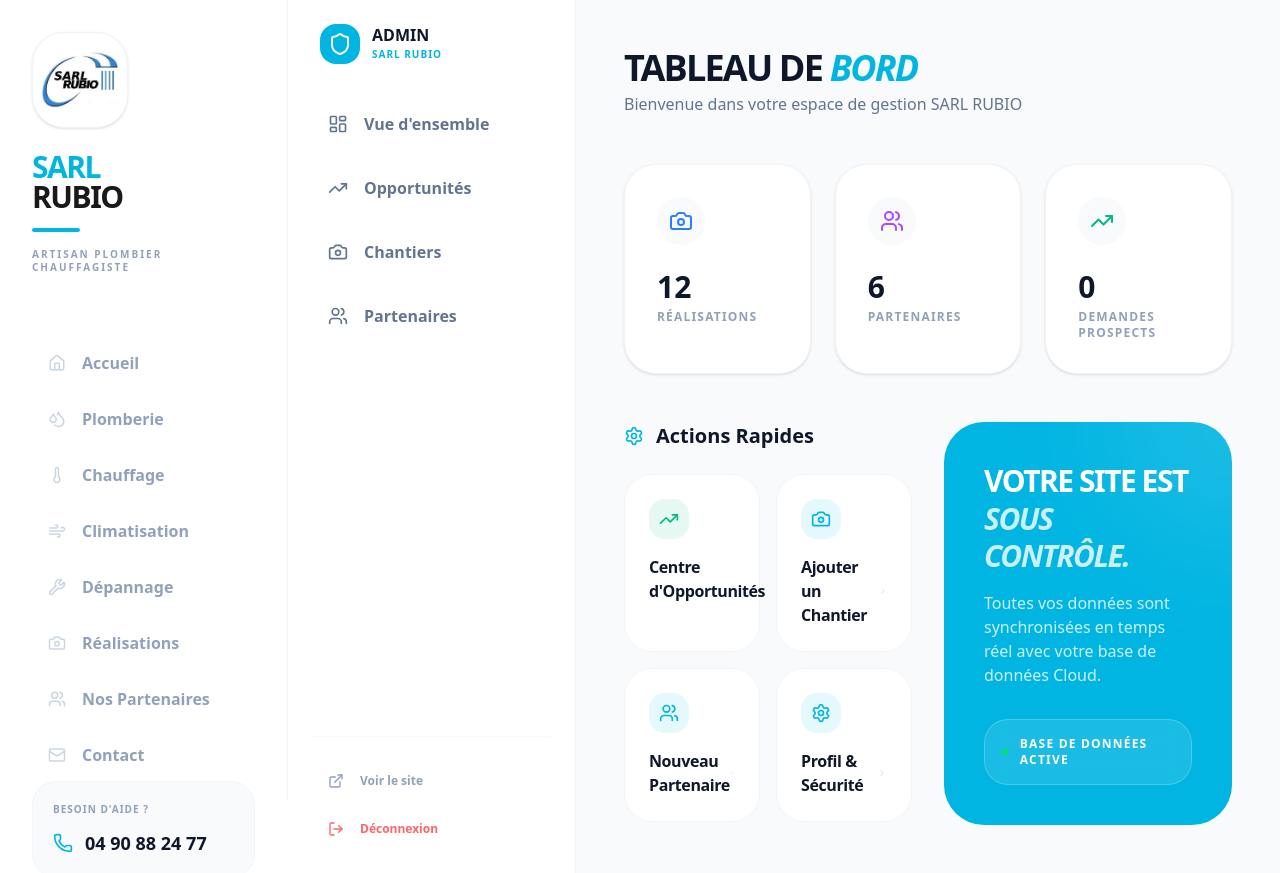
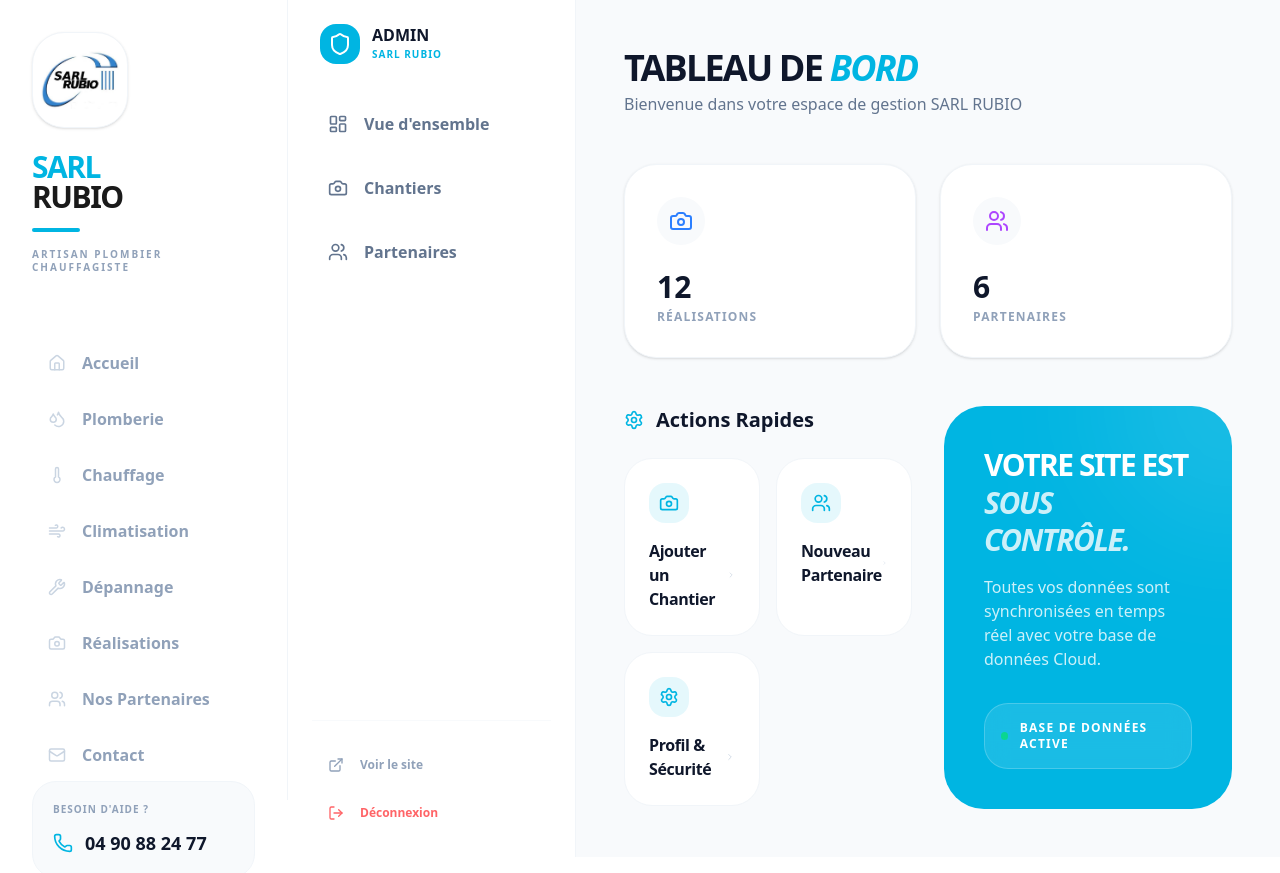
Before and after one commit to tonobiles/sarl-rubio-v2, a Next.js app: page /admin/dashboard in a window 1280 px wide. Built offline with nearby package versions, Linux system fonts and the light colour scheme.

Commit message:
Cleanup: Remove Opportunities feature

```diff
--- a/src/app/admin/dashboard/layout.tsx
+++ b/src/app/admin/dashboard/layout.tsx
@@ -4,7 +4,6 @@
 export default function AdminLayout({ children }: { children: React.ReactNode }) {
   const menuItems = [
     { label: "Vue d'ensemble", icon: LayoutDashboard, href: "/admin/dashboard" },
-    { label: "Opportunités", icon: TrendingUp, href: "/admin/dashboard/opportunities" },
     { label: "Chantiers", icon: Camera, href: "/admin/dashboard/realisations" },
     { label: "Partenaires", icon: Users, href: "/admin/dashboard/partners" },
   ];
--- a/src/app/admin/dashboard/page.tsx
+++ b/src/app/admin/dashboard/page.tsx
@@ -19,7 +19,6 @@
   const stats = [
     { label: "Réalisations", count: 12, icon: Camera, color: "text-blue-500" },
     { label: "Partenaires", count: 6, icon: Users, color: "text-purple-500" },
-    { label: "Demandes Prospects", count: 0, icon: TrendingUp, color: "text-emerald-500" },
   ];
 
   return (
@@ -33,7 +32,7 @@
         </div>
       </div>
 
-      <div className="grid grid-cols-1 md:grid-cols-3 gap-6">
+      <div className="grid grid-cols-1 md:grid-cols-2 gap-6">
         {stats.map((stat) => (
           <motion.div
             key={stat.label}
@@ -58,7 +57,6 @@
 
           <div className="grid grid-cols-1 sm:grid-cols-2 gap-4">
             {[
-              { title: "Centre d'Opportunités", icon: TrendingUp, href: "/admin/dashboard/opportunities", color: "bg-emerald-500/10 text-emerald-500" },
               { title: "Ajouter un Chantier", icon: Camera, href: "/admin/dashboard/realisations/new" },
               { title: "Nouveau Partenaire", icon: Users, href: "/admin/dashboard/partners/new" },
               { title: "Profil & Sécurité", icon: Settings, href: "/admin/dashboard/settings" },
```
